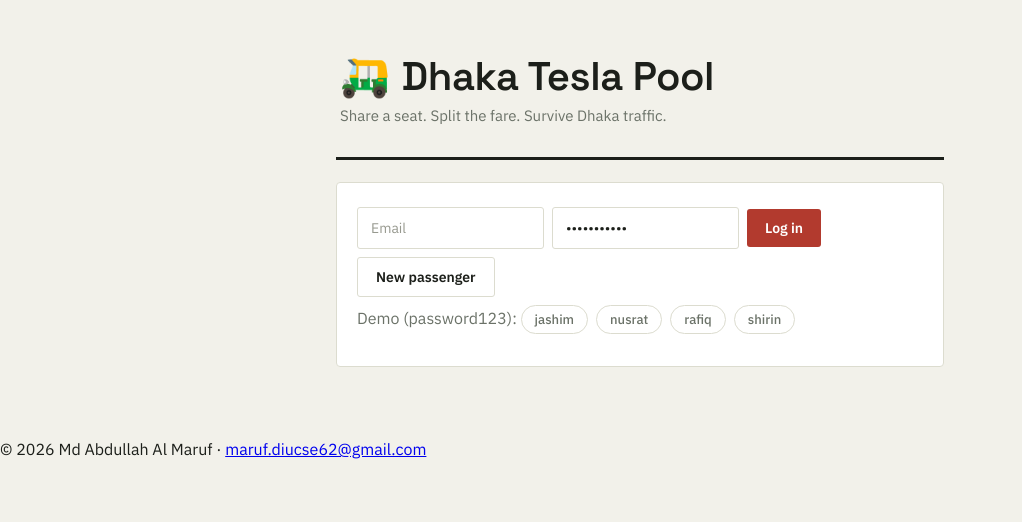
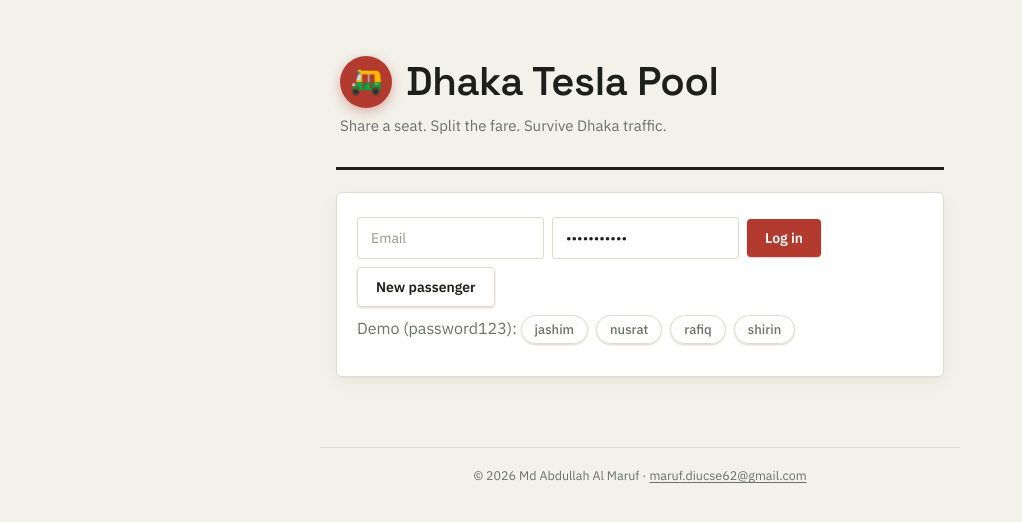
Before and after one commit to maruf-diucse62/tesla-pool, a Next.js app in the folder frontend/: page / in a window 1280 px wide. Shown: the top 522 px of the page, without its empty margins (0-1022 px from the left). Built offline with nearby package versions, Linux system fonts and the light colour scheme; no server answers.

Commit message:
Update globals.css

```diff
--- a/frontend/app/globals.css
+++ b/frontend/app/globals.css
@@ -54,7 +54,13 @@ p{margin:0 0 8px}
 .hero h1{
   font-size:clamp(30px,7vw,40px);
   line-height:1.05;
-  display:flex;align-items:center;gap:12px;
+  display:flex;align-items:center;gap:14px;
+}
+.hero .badge{
+  display:inline-flex;align-items:center;justify-content:center;
+  width:52px;height:52px;border-radius:50%;
+  background:var(--rick);color:#fff;font-size:26px;flex-shrink:0;
+  box-shadow:0 4px 12px rgba(178,58,46,.35);
 }
 .hero p{color:var(--muted);font-size:15px;margin-top:6px}
 @keyframes rise{from{opacity:0;transform:translateY(8px)}to{opacity:1;transform:none}}
@@ -63,10 +69,11 @@ p{margin:0 0 8px}
 .card{
   background:var(--paper);
   border:1px solid var(--line);
-  border-radius:4px;
+  border-radius:6px;
   padding:20px;
   margin:0 0 14px;
   position:relative;
+  box-shadow:0 1px 2px rgba(28,31,26,.04), 0 6px 16px rgba(28,31,26,.05);
 }
 
 /* the active-ride card is the only one with a .steps tracker inside it —
@@ -90,12 +97,13 @@ p{margin:0 0 8px}
 /* ---------- buttons & inputs ---------- */
 button{
   font-family:"IBM Plex Sans",sans-serif;
-  background:var(--rick);color:#fff;border:0;border-radius:3px;
+  background:var(--rick);color:#fff;border:0;border-radius:4px;
   padding:10px 18px;font-weight:600;font-size:14px;cursor:pointer;
-  margin:4px 8px 4px 0;transition:background .15s, transform .08s;
+  margin:4px 8px 4px 0;transition:background .15s, transform .08s, box-shadow .15s;
+  box-shadow:0 1px 2px rgba(178,58,46,.25);
 }
-button:hover{background:var(--rick-d)}
-button:active{transform:translateY(1px)}
+button:hover{background:var(--rick-d);box-shadow:0 3px 8px rgba(178,58,46,.35)}
+button:active{transform:translateY(1px);box-shadow:0 1px 2px rgba(178,58,46,.25)}
 button:disabled{opacity:.45;cursor:wait}
 button.alt{background:transparent;color:var(--ink);border:1px solid var(--line)}
 button.alt:hover{background:#00000008;border-color:var(--ink)}
@@ -166,3 +174,12 @@ input::placeholder{color:#97998f}
 @media (prefers-reduced-motion: reduce){
   .hero,.skeleton{animation:none}
 }
+
+/* ---------- footer ---------- */
+.site-footer{
+  max-width:640px;margin:0 auto;padding:18px 16px 28px;
+  border-top:1px solid var(--line);
+  text-align:center;font-size:12.5px;color:var(--muted);
+}
+.site-footer a{color:var(--muted);text-decoration:underline;text-underline-offset:2px}
+.site-footer a:hover{color:var(--ink)}
```
